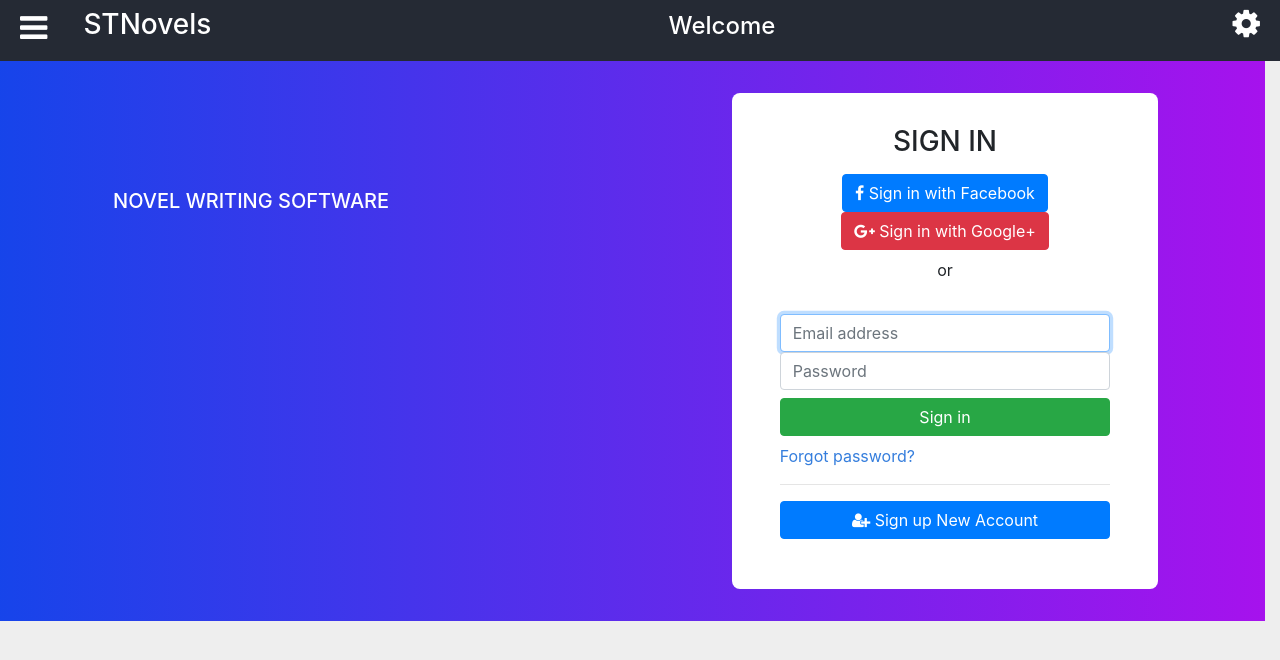
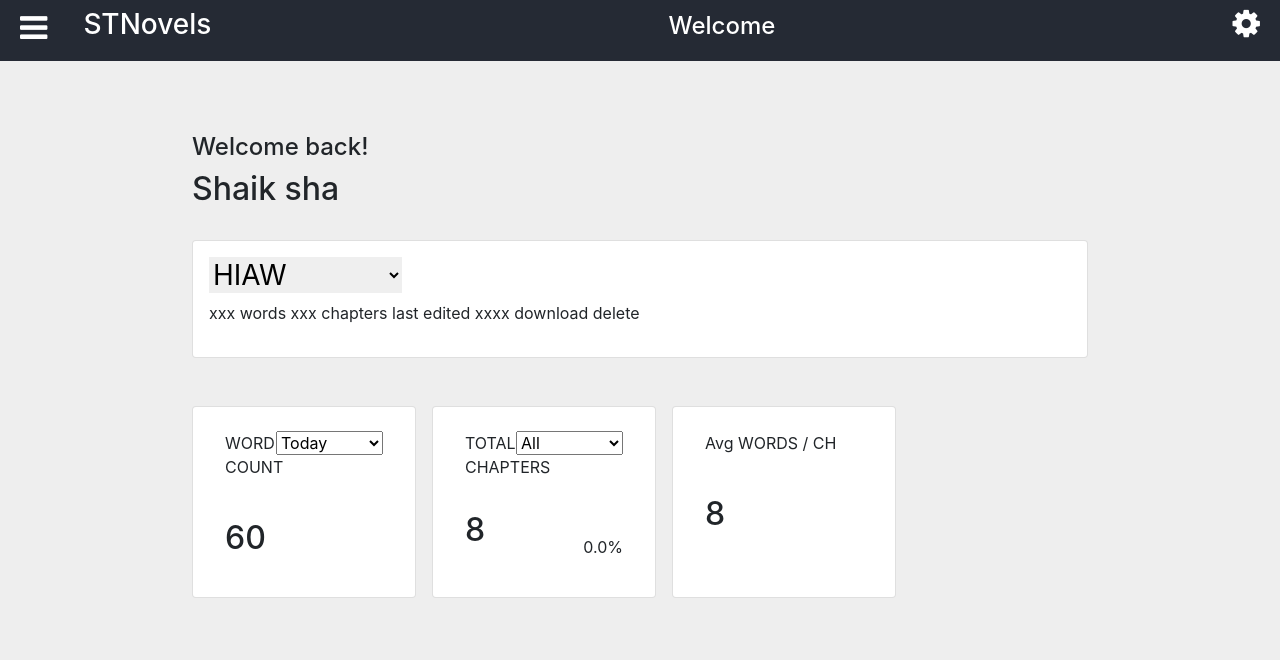
Before and after one commit to Mister-Shaik/STNovels, a React (Create React App) app in the folder novelwriter/: page / in a window 1280 px wide. Shown: the top 660 px of the page. Built offline with nearby package versions, Linux system fonts and the light colour scheme.

Commit message:
novel stats

```diff
--- a/novelwriter/src/Components/ChapterContent.js
+++ b/novelwriter/src/Components/ChapterContent.js
@@ -1,5 +1,6 @@
 import React, { Component } from 'react';
-import ContentEditable from 'react-contenteditable'
+import ContentEditable from 'react-contenteditable';
+import './Content.css'
 
 class ChapterContent extends Component {
 
@@ -7,14 +8,15 @@ class ChapterContent extends Component {
         super();
         this.contentEditable = React.createRef();
         this.state = {
-            IsContent : true,
+            IsContent : false,
             Title: "",
-            Content: "Start Writing from here"
-            };
+            Content: "Start Typing Here"
+        };
     }
 
     componentWillMount()
     {
+        // set Title from the Trackers
         this.setState({Title:this.props.name});
     }
 
@@ -22,39 +24,60 @@ class ChapterContent extends Component {
         this.setState({Title: title.target.value});
     };
 
-    ContentChange = cont => {
-        this.setState({Content: cont.target.value});
+    // On content change
+    ContentChange(cont) {
+        let temp = cont.target.value;
+        let arr = ["name", "anyone"]
 
+        // check for escape string
+        let name = temp.lastIndexOf("%") !== -1 ? temp.substring(temp.lastIndexOf("@") + 1, temp.lastIndexOf("%")) : "";
+        console.log(name)
+
+        // change escape string with the specified tracker info
+        if(arr.includes(name))
+        {
+            this.setState({Content:temp.replace("@"+name+"%","<br>Shaik sha vali")});
+            return;
+        }
+
+        // update state
+        this.setState({Content: temp});
     };
+
 
     render() {
         return (
-            <div className="pa4 pt5 center bg-light-gray" style={{maxHeight:"calc(100vh - 100px)",overflowY:"auto"}} onClick={() => {if(this.state.Content === ""){this.props.onClick()}}}>
+            <div className="pa4 pt5 center bg-light-gray" style={{maxHeight:"calc(100vh - 100px)",overflowY:"auto"}} onClick={() => {if(this.state.Content === ""){this.setState({Content:"Start Typing Here"})}}}>
                 <div className="tc">
                     <input className="bg-light-gray f2 tc" style={{outline:"none", border: "none"}} type="text" placeholder="Title Here"></input>
                     <p className="dark-gray">__________________________</p>
                 </div>
                 <div className="f3 dark-gray pt4 ph3" style={{fontFamily:"Merriweather",wordWrap:"break-word"}}>
                     <ContentEditable
-                    style={{outline:"none"}}
+                    style={{outline:"none",maxWidth:"70vw",minHeight:"45vh"}}
                     onClick={() => {
-                        if(this.state.IsContent === true)
+                        if(this.state.Content === "Start Typing Here" )
                         {
                             this.setState({Content:""});
-                            this.setState({IsContent:false})
                         }
                     }
                     }
                     innerRef={this.contentEditable}
                     html={this.state.Content} // innerHTML of the editable div
                     disabled={false}       // use true to disable editing
-                    onChange={this.ContentChange} // handle innerHTML change
+                    onChange={(e) => this.ContentChange(e)} // handle innerHTML change
                     tagName='p' // Use a custom HTML tag (uses a div by default)
-                    className="ph6"
+                    className="center ph6"
                     />
                 </div>
                 <div className="fixed-bottom tc ml0 mt2 center w-25">
                     <h5>Word Count : {this.state.Content.split(' ').length}</h5>
+                </div>
+                <div className="floating-options pa3 bg-gold br3">
+                    <i className="fa fa-arrow-left bg-light-gray"/>
+                    <p><i className="fa fa-eye"/></p>
+                    <p><i className="fa fa-eye"/></p>
+                    <p><i className="fa fa-eye"/></p>
                 </div>
             </div>
         );
--- a/novelwriter/src/Components/Content.css
+++ b/novelwriter/src/Components/Content.css
@@ -9,3 +9,9 @@ th{
     background-size: cover;
     background-repeat: no-repeat;
 }
+
+.floating-options{
+    position: fixed;
+    top: 30%;
+    right: 0;
+}
--- a/novelwriter/src/Components/Index.js
+++ b/novelwriter/src/Components/Index.js
@@ -4,8 +4,8 @@ import './Content.css';
 class Home extends Component{
     render(){
         return(
-            <div className="row tc w-100 Landing">
-                <div className="col-7 mt6 tl ph6 white">
+            <div className="row tc w-100 Landing ma0">
+                <div className="col-7 mt6 tl ph6 white  ">
                     <h5>NOVEL WRITING SOFTWARE</h5>
                 </div>
                 <div className="col-4 mv4 bg-white pa4 br3">
--- /dev/null
+++ b/novelwriter/src/Components/NovelStats.js
@@ -0,0 +1,51 @@
+import React, { Component } from 'react';
+
+class NovelStats extends Component {
+    render() {
+        return (
+            <div className="pt4 pb2 ph6 flex flex-row justify-start ">
+                <div className="w-25 ph4 pv3 br2 card mr3">
+                    <div className="pv2">
+                        <div className="fr">
+                            <select>
+                                <option value="1" selected="">Today</option>
+                                <option value="7">Last week</option>
+                                <option value="30">Last Month</option>
+                            </select>
+                        </div>
+                        <p>WORD COUNT</p>
+                    </div>
+                    <div className="pv3">
+                        <h2>60</h2>
+                    </div>
+                </div>
+                <div className="w-25 pv3 ph4 br2 card mr3">
+                    <div className="pv2">
+                        <div className="fr">
+                            <select>
+                                <option value="1" selected="">All</option>
+                                <option value="7">Last week</option>
+                                <option value="30">Last Month</option>
+                            </select>
+                        </div>
+                        <p>TOTAL CHAPTERS</p>
+                    </div>
+                    <div>
+                        <h2 className="fl pv2">8</h2>
+                        <p className="fr pt4">0.0%</p>
+                    </div>
+                </div>
+                <div className="w-25 pv3 ph4 br2 card mr3">
+                    <div className="pv2">
+                        <p>Avg WORDS / CH</p>
+                    </div>
+                    <div className="pv3">
+                        <h2>8</h2>
+                    </div>
+                </div>
+            </div>
+        );
+    }
+}
+
+export default NovelStats;
--- /dev/null
+++ b/novelwriter/src/Components/SubComponents/NovelList.js
@@ -0,0 +1,19 @@
+import React, { Component } from 'react';
+
+class NovelList extends Component {
+    render() {
+        return (
+            <div className="ph6 pv3">
+                <div className="card pa3">
+                    <h3><select style={{border:"none"}}>
+                        <option>HIAW</option>
+                        <option>A Valiant Life</option>
+                    </select></h3>
+                    <p>xxx words   xxx chapters    last edited xxxx    download     delete</p>
+                </div>
+            </div>
+        );
+    }
+}
+
+export default NovelList;
--- a/novelwriter/src/Containers/App.js
+++ b/novelwriter/src/Containers/App.js
@@ -3,13 +3,15 @@ import 'tachyons';
 import NavBar from '../Components/NavBar';
 import SideBar from './SideBar';
 import MainContent from './MainContent';
+import Dashboard from './Dashboard';
 
 class App extends Component {
 
   constructor(){
     super();
     this.state = {
-      submenu: false
+      submenu: false,
+      currentPage:"Dashboard"
     }
   }
 
@@ -21,10 +23,14 @@ class App extends Component {
     return (
       <div className="bg-light-gray" style={{height:"100vh"}}>
         <NavBar onClick={() => this.Submenu()}/>
+        {this.state.currentPage === "Novel" ?
         <div className="flex flex-row justify-center mr0">
           <SideBar opens={this.state.submenu}/>
           <MainContent />
         </div>
+        :
+        <Dashboard />
+        }
       </div>
     );
   }
--- /dev/null
+++ b/novelwriter/src/Containers/Dashboard.js
@@ -0,0 +1,20 @@
+import React, { Component } from 'react';
+import NovelStats from '../Components/NovelStats';
+import NovelList from '../Components/SubComponents/NovelList';
+
+class Dashboard extends Component {
+    render() {
+        return (
+            <div className="pa5">
+                <div className="pv2 ph6 bg-light-gray">
+                    <h4>Welcome back!</h4>
+                    <h2>Shaik sha</h2>
+                </div>
+                <NovelList novel="HIAN" />
+                <NovelStats novel="HIAN" />
+            </div>
+        );
+    }
+}
+
+export default Dashboard;
--- a/novelwriter/src/Containers/MainContent.js
+++ b/novelwriter/src/Containers/MainContent.js
@@ -1,11 +1,11 @@
 import React, { Component } from 'react';
-import Home from '../Components/Index';
+import ChapterContent from '../Components/ChapterContent'
 
 class MainContent extends Component {
     render() {
         return (
             <div className="w-100">
-                <Home />
+                <ChapterContent />
             </div>
         );
     }
--- a/novelwriter/src/Containers/SideBar.js
+++ b/novelwriter/src/Containers/SideBar.js
@@ -5,7 +5,9 @@ import {Collapse} from 'reactstrap';
 class SideBar extends Component {
     render() {
         return (
-            <Collapse isOpen={this.props.opens} className="w-25 pr0 overflow-y-auto bg-white" style={{height:"calc(100vh - 62px)"}}>
+            <Collapse
+            isOpen={this.props.opens}
+            className="w-25 fade pr0 overflow-y-auto bg-white" style={{height:"calc(100vh - 62px)"}}>
                 <Sidenav name="Novels" />
                 <Sidenav name="Plots" />
                 <Sidenav name="Trackers" />
--- /dev/null
+++ b/novelwriter/src/actions/types.js
@@ -0,0 +1 @@
+export const  = '';
--- a/novelwriter/src/index.js
+++ b/novelwriter/src/index.js
@@ -2,6 +2,7 @@ import React from 'react';
 import ReactDOM from 'react-dom';
 import './index.css';
 import App from './Containers/App';
+import {store} from 'redux';
 import * as serviceWorker from './serviceWorker';
 
 ReactDOM.render(<App />, document.getElementById('root'));
```
